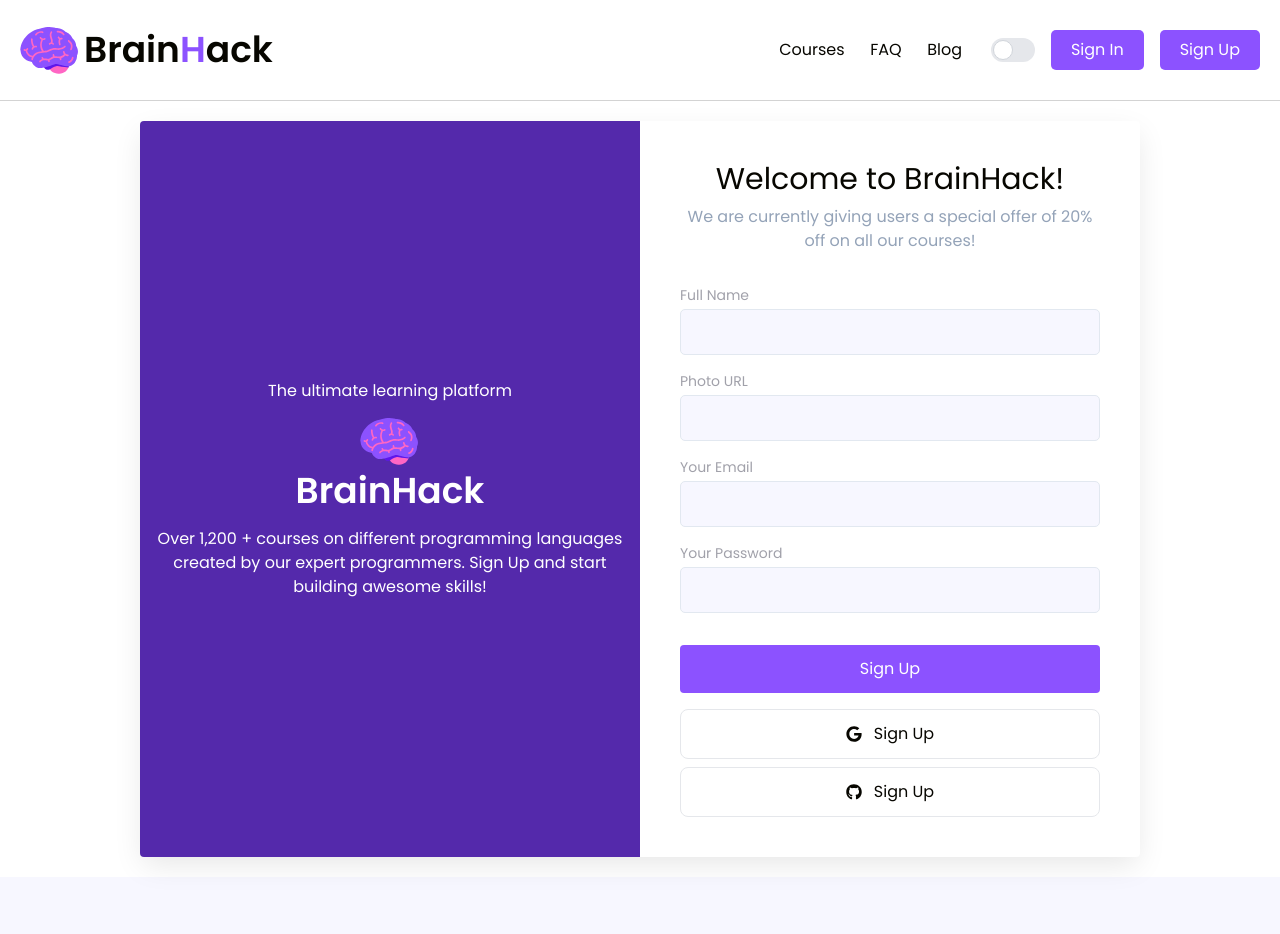
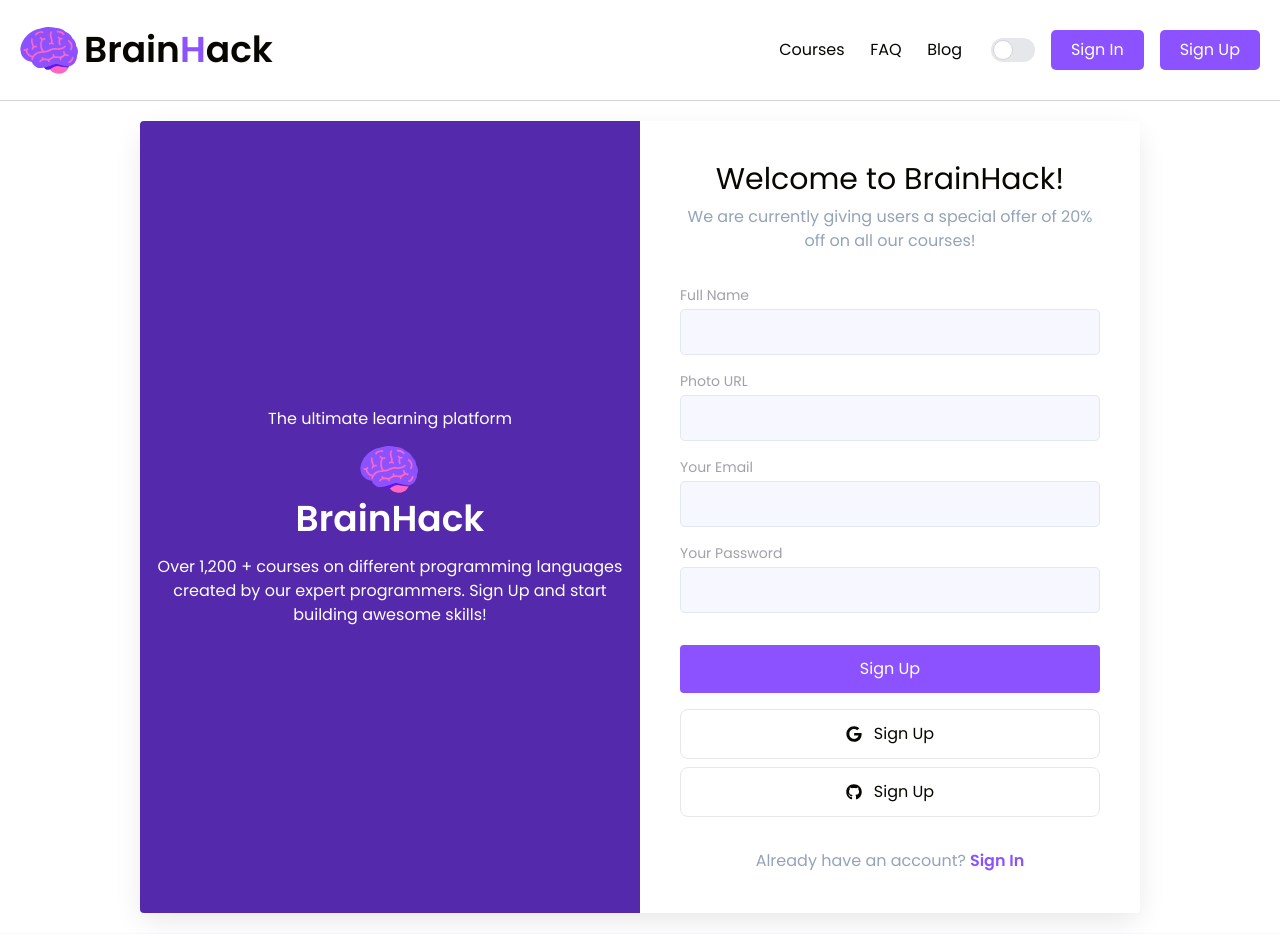
Before and after one commit to iftekhs/Brain-Hack, a React (Create React App) app: page /register in a window 1280 px wide. Shown: the top 934 px of the page. Built offline with nearby package versions, Linux system fonts and the light colour scheme; no server answers.

Commit message:
added login page link in register

```diff
--- a/src/pages/Login/Login.js
+++ b/src/pages/Login/Login.js
@@ -137,7 +137,7 @@ const Login = () => {
               </button>
               <p className="mt-8 text-slate-400 text-center">
                 Dont have an account yet?
-                <Link to="/register" className="text-cpurple font-semibold">
+                <Link to="/register" className="ml-1 text-cpurple font-semibold">
                   Sign Up
                 </Link>
               </p>
--- a/src/pages/Register/Register.js
+++ b/src/pages/Register/Register.js
@@ -1,7 +1,7 @@
 import { GithubAuthProvider, GoogleAuthProvider } from 'firebase/auth';
 import React, { useContext, useState } from 'react';
 import { FaGithub, FaGoogle } from 'react-icons/fa';
-import { useNavigate } from 'react-router-dom';
+import { Link, useNavigate } from 'react-router-dom';
 import { AuthContext } from '../../contexts/AuthProvider';
 import logo from '../../images/logo.svg';
 
@@ -151,6 +151,13 @@ const Register = () => {
                 className="w-full border rounded-lg flex items-center justify-center py-3 gap-3 cursor-pointer hover:bg-slate-50 transition-all">
                 <FaGithub></FaGithub> Sign Up
               </button>
+
+              <p className="mt-8 text-slate-400 text-center">
+                Already have an account?
+                <Link to="/login" className="ml-1 text-cpurple font-semibold">
+                  Sign In
+                </Link>
+              </p>
             </form>
           </div>
         </div>
```
